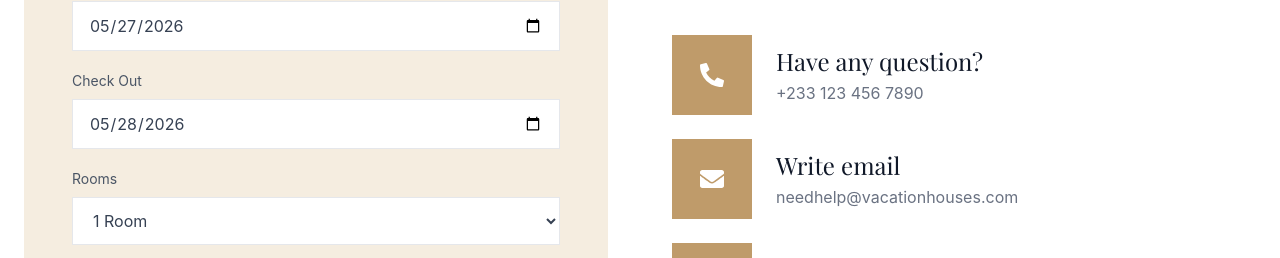
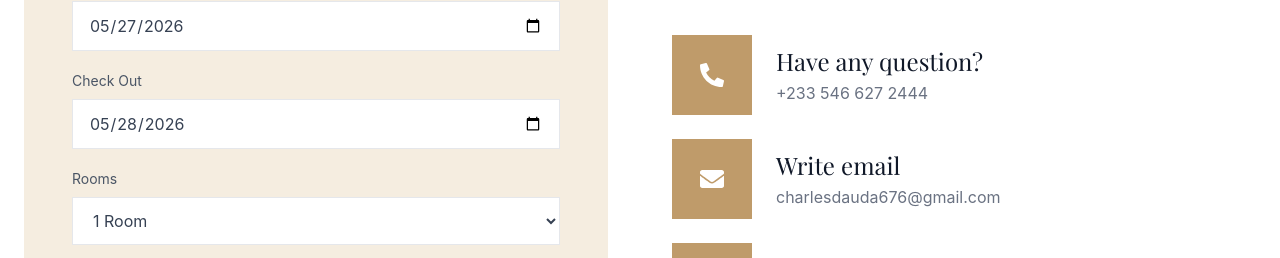
Before and after one commit to charlesdauda/hotel-booking-site, a React (Vite) app: page /contact in a window 1280 px wide. Shown: the part 883-1141 px from the top of the page. Built offline with nearby package versions, Linux system fonts and the light colour scheme.

Commit message:
Initial Commit

```diff
--- a/src/App.jsx
+++ b/src/App.jsx
@@ -20,8 +20,8 @@ const App = () => {
         <Route path="/about" element={<AboutPage />} />
         <Route path="/gallery" element={<GalleryPage />} />
         <Route path="/rooms-suites" element={<RoomsSuitesPage />} />
+        <Route path="/contact" element={<ContactPage />} />
       </Routes>
-      <ContactPage />
       <Footer />
     </BrowserRouter>
   );
--- a/src/Contact.jsx
+++ b/src/Contact.jsx
@@ -6,8 +6,8 @@ const today = new Date().toISOString().split('T')[0];
 const tomorrow = new Date(Date.now() + 86400000).toISOString().split('T')[0];
 
 const contactItems = [
-  { icon: FaPhoneAlt,     title: 'Have any question?', detail: '+233 123 456 7890' },
-  { icon: FaEnvelope,     title: 'Write email',        detail: 'needhelp@vacationhouses.com' },
+  { icon: FaPhoneAlt,     title: 'Have any question?', detail: '+233 546 627 2444' },
+  { icon: FaEnvelope,     title: 'Write email',        detail: 'charlesdauda676@gmail.com' },
   { icon: FaMapMarkerAlt, title: 'Visit anytime',      detail: 'McCarthy Hills, Accra, Ghana' },
 ];
 
--- a/src/FeaturedRooms.jsx
+++ b/src/FeaturedRooms.jsx
@@ -49,7 +49,7 @@ const FeaturedRooms = () => {
                       <span>{a}</span>
                     </li>
                   ))}
-                </ul>33
+                </ul>
                 <button className="group/btn relative overflow-hidden bg-black text-white text-xs tracking-[0.25em] font-semibold px-10 py-4">
                   <span className="absolute inset-0 bg-[#bf9b6a] -translate-x-full group-hover/btn:translate-x-0 transition-transform duration-500 ease-out" />
                   <span className="relative z-10">BOOK NOW</span>
```
Also changed, not shown: 1 other file (tests, documents, lock files or other folders).
